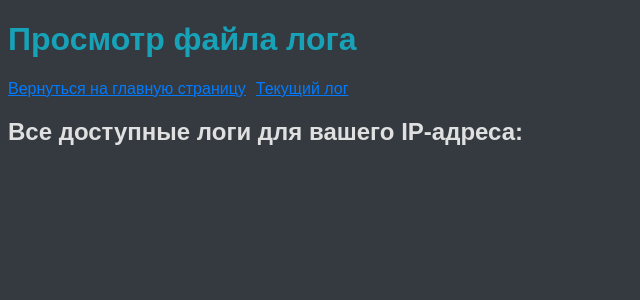
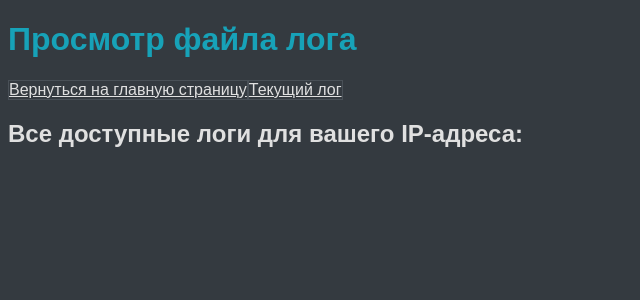
Before and after one commit to Piton2306/Auto_Client, a Flask app: template templates/view_log.html in a window 1280 px wide. Shown: the top 300 px of the page, without its empty margins (0-640 px from the left). Run offline with Flask 2, Linux system fonts and the light colour scheme; the template is opened without the code that fills it, so the values that code supplies are empty; parts of the project's set-up code (start-up, migrations or seed data) failed here and were passed over.

Commit message:
Выравнивание поля и цвета открыть файл лога

```diff
--- a/static/styles.css
+++ b/static/styles.css
@@ -15,9 +15,17 @@ h1 {
 }
 
 .link-container a {
-    margin-right: 10px; /* Установите нужное расстояние между ссылками */
-    color: #007BFF;
+    background-color: #343a40;
+
+    color: #e0e0e0;
+    border: 1px solid #495057;
 }
+.link-container focus {
+    border-color: #17a2b8;
+    box-shadow: 0 0 0 0.2rem rgba(23, 162, 184, 0.25);
+}
+
+
 
 .link-container a:hover {
     text-decoration: underline;
```
